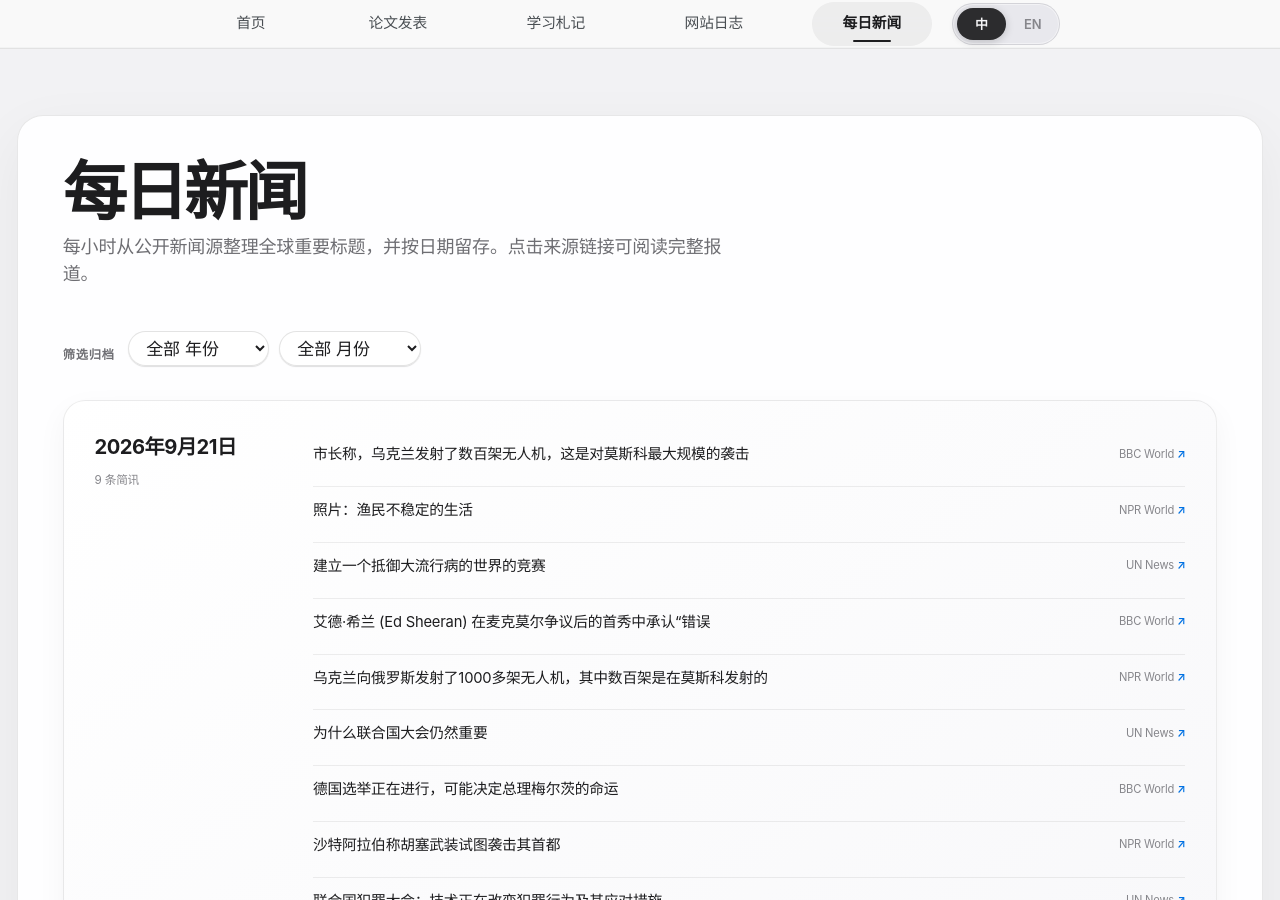
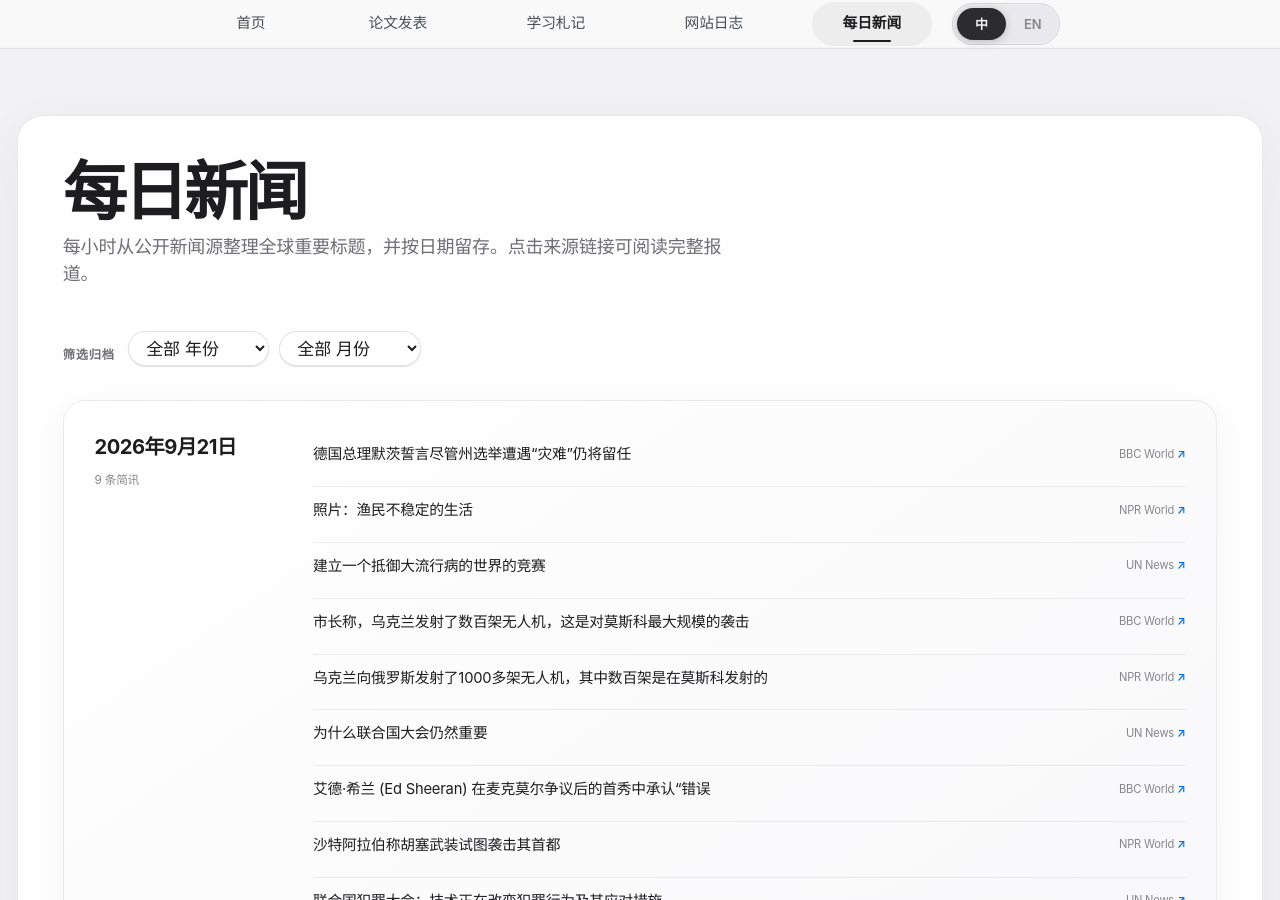
Before and after one commit to HaoxiangLuo/HaoxiangLuo.github.io, a Jekyll site: the page built from _pages/daily-news-zh.html, in a window 1280 px wide and 900 px high. Built offline with Jekyll 4.4.1, drawn with Linux system fonts in a browser that asks for light colours; a style sheet for code colours, icons or effects is not loaded; part of the change alters nothing that is shown.

Commit message:
Update daily news 2026-09-21

```diff
--- a/_data/daily_news.json
+++ b/_data/daily_news.json
@@ -1,14 +1,14 @@
 {
-  "updated_at": "2026-09-21T00:24:19+08:00",
+  "updated_at": "2026-09-21T01:22:12+08:00",
   "days": [
     {
       "date": "2026-09-21",
       "items": [
         {
-          "title": "Largest attack on Moscow sees Ukraine fire hundreds of drones, mayor says",
+          "title": "German Chancellor Merz vows to stay on despite 'disaster' in state election",
           "source": "BBC World",
-          "url": "https://www.bbc.co.uk/news/articles/c34gdjk1ne8yo?at_medium=RSS&at_campaign=rss",
-          "title_zh": "市长称，乌克兰发射了数百架无人机，这是对莫斯科最大规模的袭击"
+          "url": "https://www.bbc.co.uk/news/articles/cvwyz29n0nn2o?at_medium=RSS&at_campaign=rss",
+          "title_zh": "德国总理默茨誓言尽管州选举遭遇“灾难”仍将留任"
         },
         {
           "title": "PHOTOS: The precarious life of fisherfolk",
@@ -23,10 +23,10 @@
           "title_zh": "建立一个抵御大流行病的世界的竞赛"
         },
         {
-          "title": "Ed Sheeran admits 'mistakes' at first show since Macklemore controversy",
+          "title": "Largest attack on Moscow sees Ukraine fire hundreds of drones, mayor says",
           "source": "BBC World",
-          "url": "https://www.bbc.co.uk/news/articles/cm780ll1de18o?at_medium=RSS&at_campaign=rss",
-          "title_zh": "艾德·希兰 (Ed Sheeran) 在麦克莫尔争议后的首秀中承认“错误"
+          "url": "https://www.bbc.co.uk/news/articles/c34gdjk1ne8yo?at_medium=RSS&at_campaign=rss",
+          "title_zh": "市长称，乌克兰发射了数百架无人机，这是对莫斯科最大规模的袭击"
         },
         {
           "title": "Ukraine fires over 1,000 drones at Russia, including hundreds launched at Moscow",
@@ -41,10 +41,10 @@
           "title_zh": "为什么联合国大会仍然重要"
         },
         {
-          "title": "German elections under way which could decide fate of Chancellor Merz",
+          "title": "Ed Sheeran admits 'mistakes' at first show since Macklemore controversy",
           "source": "BBC World",
-          "url": "https://www.bbc.co.uk/news/articles/cme8xj6g2ny7o?at_medium=RSS&at_campaign=rss",
-          "title_zh": "德国选举正在进行，可能决定总理梅尔茨的命运"
+          "url": "https://www.bbc.co.uk/news/articles/cm780ll1de18o?at_medium=RSS&at_campaign=rss",
+          "title_zh": "艾德·希兰 (Ed Sheeran) 在麦克莫尔争议后的首秀中承认“错误"
         },
         {
           "title": "Saudi Arabia says Houthis tried to attack its capital",
```
